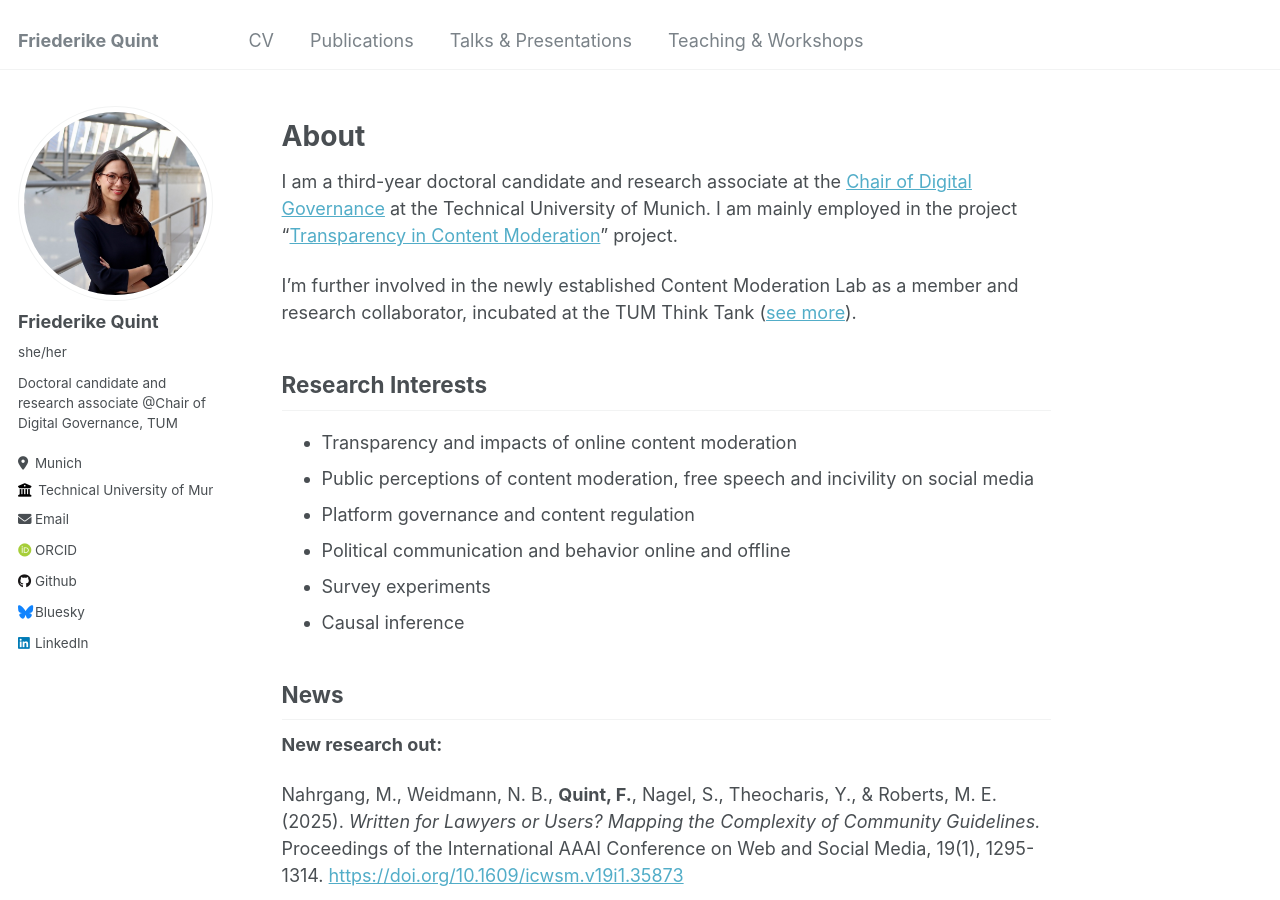
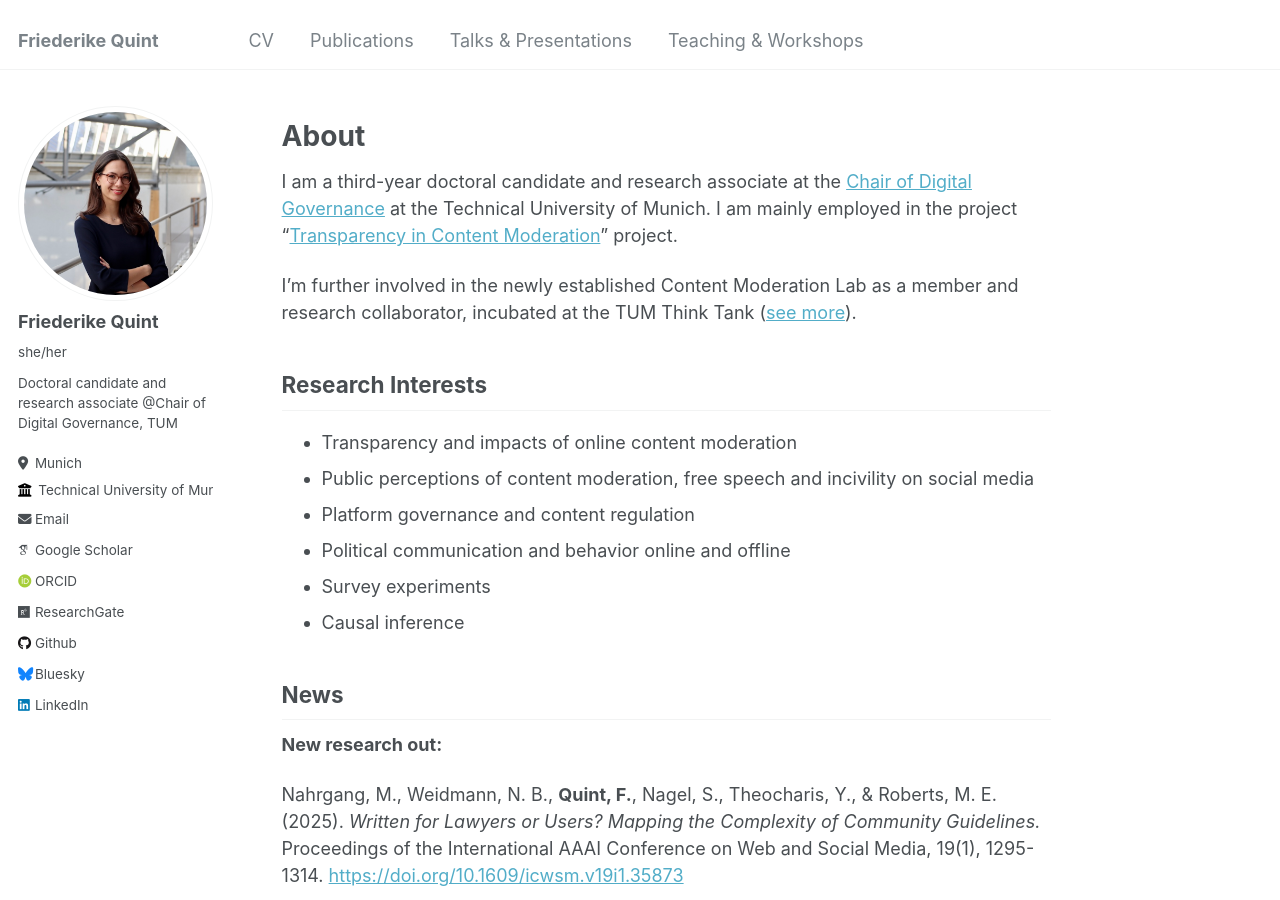
Before and after one commit to friederikequint/friederikequint.github.io, a Jekyll site: the page built from _pages/about.md, in a window 1280 px wide and 900 px high. Built offline with Jekyll 4.4.1, drawn with Linux system fonts in a browser that asks for light colours; some web fonts are replaced; part of the change alters nothing that is shown.

Commit message:
Update contact and profile links in _config.yml

```diff
--- a/_config.yml
+++ b/_config.yml
@@ -18,7 +18,8 @@ author:
   employer: "Technical University of Munich"
   uri: # URL
   email: "friederike.quint@tum.de"
- # googlescholar: "https://scholar.google.com/citations?user=PS_CX0AAAAAJ"
+  googlescholar: "https://scholar.google.com/citations?user=9AANKIQAAAAJ&hl=de"
+  researchgate: "https://www.researchgate.net/profile/Friederike-Quint?ev=hdr_xprf"
   orcid: "https://orcid.org/0009-0006-7158-1369"
  # pubmed: "https://www.ncbi.nlm.nih.gov/pubmed/?term=john+snow"
   github: "friederikequint"
```
